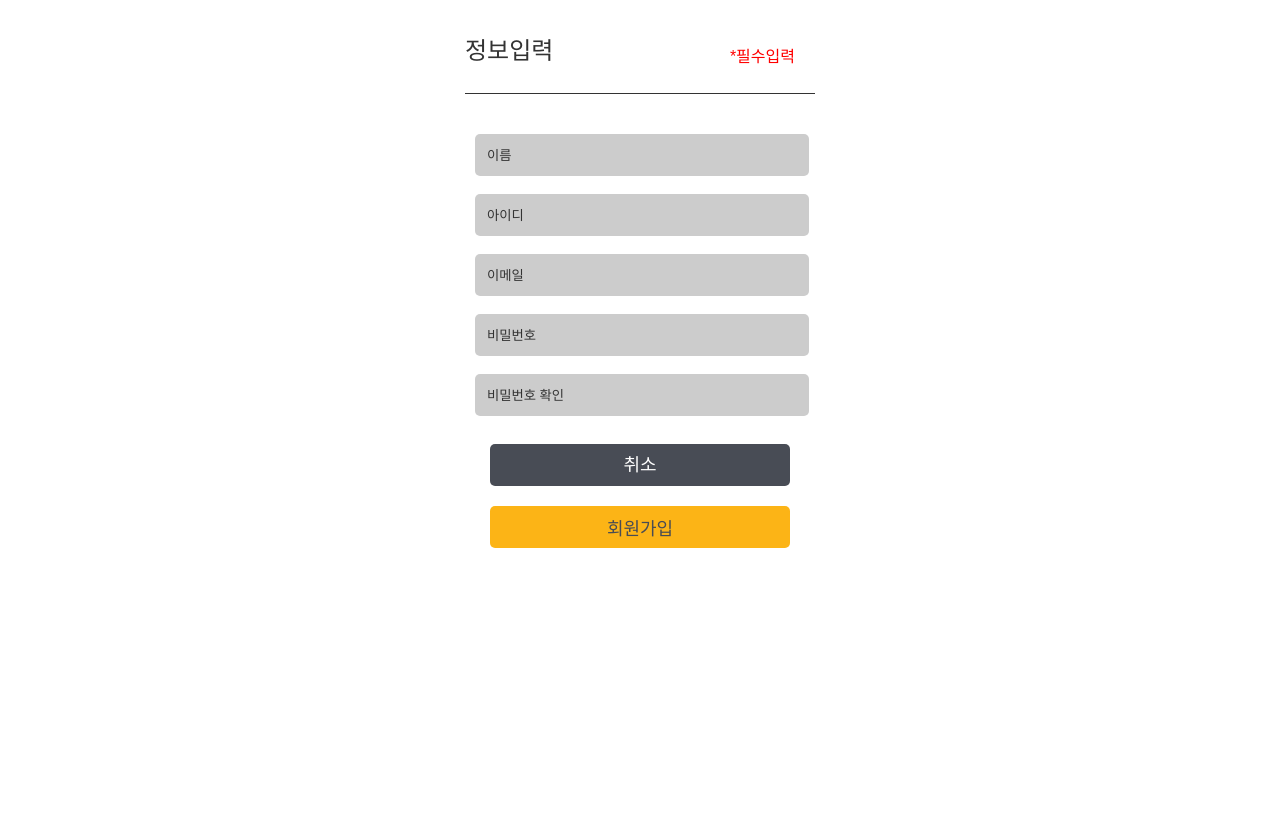
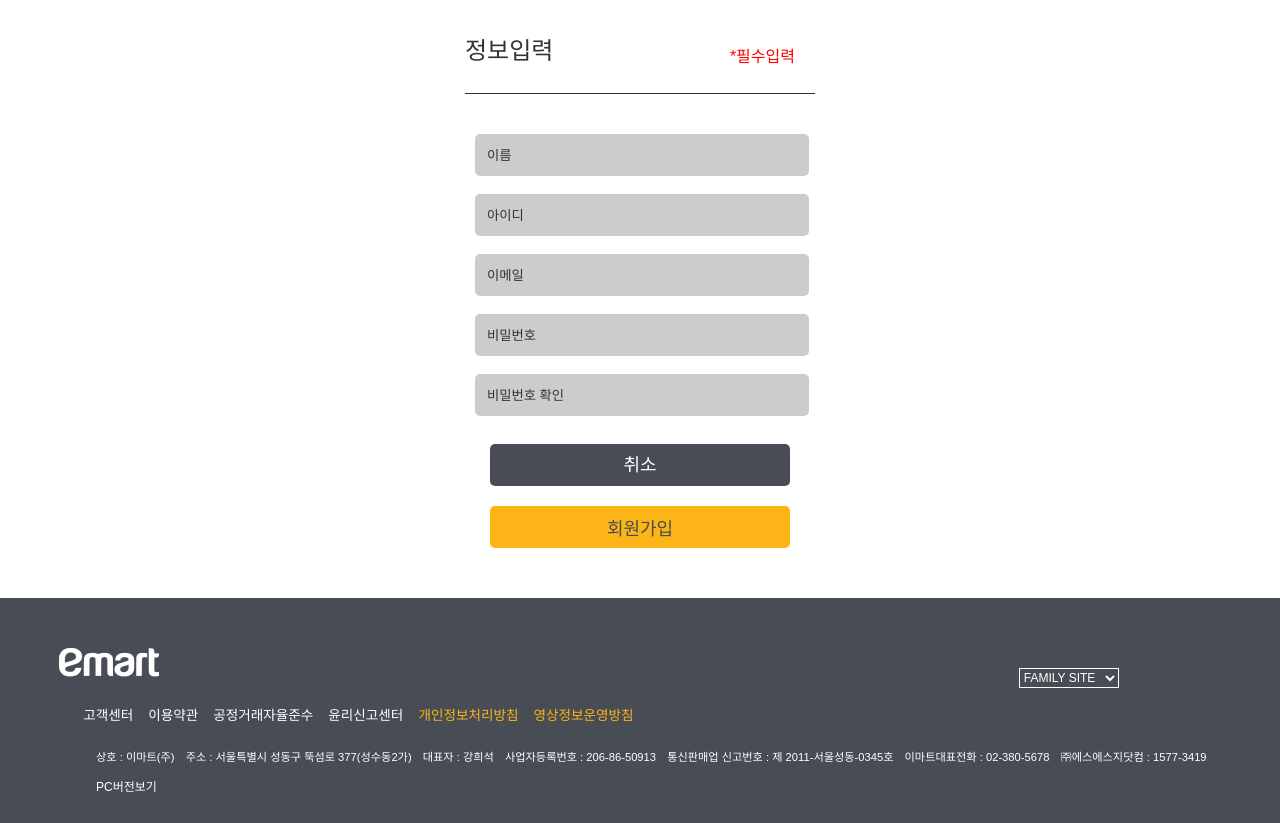
Before and after one commit to jiaeyamm33/Empress_Myeongseong, a PHP site: page /m_register.php in a window 1280 px wide. Shown: the part 445-1268 px from the top of the page. Before the commit the page ends 993 px from the top, so only its background shows below. Run offline with PHP 8.4, Linux system fonts and the light colour scheme; data that the repository does not hold is empty; a stand-in replaces the project's code that opens the database connection; some web fonts are replaced.

Commit message:
emart
++

```diff
--- a/css/m_member.css
+++ b/css/m_member.css
@@ -447,3 +447,67 @@ input[id="cb1"], input[id="cb2"]{
   color: #FF0000;
   margin-left: 20px;
 }
+/* 푸터서식 */
+footer{
+  width: 100%!important;
+  background: var(--t-color04)!important;
+  padding: 50px 0 30px 0!important;
+  color: #fff!important;
+  box-sizing: border-box!important;
+}
+
+footer select{
+  width: 100px!important;
+  height: 20px!important;
+  border: 1px solid #fff!important;
+  font-size: 12px!important;
+  color: #fff!important;
+  background: var(--t-color04)!important;
+  margin: 1.7% 5% 0 0!important;
+}
+
+.f_inner{
+  width: 100%!important;
+}
+
+footer .flnb_top {
+  width: 92%!important;
+  display: flex!important;
+  justify-content: space-between!important;
+}
+
+footer .flnb_top h2 {
+  padding-left: 5%!important;
+}
+
+.f_link{
+  margin: 0px auto!important;
+  width: 92%!important;
+  padding: 20px 0px 20px 5%!important;
+  display: flex!important;
+  flex-wrap: wrap!important;
+  gap: 15px!important;
+}
+
+.f_link a{
+  font-size: 0.85rem!important;
+  color: #fff!important;
+  line-height: 1rem!important;
+}
+address{
+  width: 90%!important;
+  margin: 0px auto!important;
+  padding: 0px 0px 10px 5%!important;
+  font-size: 0.7rem!important;
+  line-height: 1.7rem!important;
+}
+address dt, address dd{display: inline-block!important;}
+address dd{margin-right: 0.5rem!important;}
+footer .version{
+  width: 90%!important;
+  margin: 0px auto!important;
+  padding: 0px 0px 0px 5%!important;
+}
+footer .version a{
+  color: var(--t-color02)!important;
+}
--- a/m_register.php
+++ b/m_register.php
@@ -285,6 +285,68 @@ if(isset($_SESSION['ss_mb_id']) && $_GET['mode'] == 'modify') { // 세션이 있
       </form>
     </article>
     </section>
+  <!-- 푸터 영역 -->
+  <footer>
+    <div class="f_inner">
+      <div class="flnb_top">
+      <h2><a href="m_index.html" title="메인페이지로 바로가기"><img src="./image/f_logo.png" alt="하단로고"></a></h2>
+      <select onchange="siteUrl(this)">
+        <option value="">FAMILY SITE</option>
+        <option value="https://store.emart.com/main/main.do">이마트 매장안내</option>
+        <option value="https://www.shinsegaepoint.com/">신세계포인트</option>
+        <option value="https://emart.ssg.com/">이마트몰</option>
+        <option value="http://culture.emart.com/main">문화센터</option>
+        <option value="http://store.traders.co.kr/index.jsp">이마트 트레이더스</option>
+        <option value="http://www.emarteveryday.co.kr">이마트 에브리데이</option>
+        <option value="https://www.emart24.co.kr">이마트24</option>
+        <option value="https://www.shinsegaegroupinside.com">신세계그룹</option>
+        <option value="http://www.shinsegae.com/">신세계백화점</option>
+        <option value="http://www.sikorea.co.kr/">신세계인터내셔날</option>
+        <option value="http://www.shinsegaefood.com/main.sf">신세계푸드</option>
+        <option value="http://www.shinsegae-con.co.kr">신세계건설</option>
+        <option value="http://www.sinc.co.kr">신세계아이앤씨</option>
+        <option value="http://www.istarbucks.co.kr/">스타벅스커피코리아</option>
+        <option value="https://www.josunhotel.com/">조선호텔앤리조트</option>
+        <option value="https://www.google.co.kr">신세계사이먼</option>
+        <option value="http://www.ssg.com">SSG.COM</option>
+      </select>
+    </div>
+      <div class="f_info">
+        <ul class="f_link">
+          <li><a href="#" title="고객센터">고객센터</a></li>
+          <li><a href="#" title="이용약관">이용약관</a></li>
+          <li><a href="#" title="공정거래자율준수">공정거래자율준수</a></li>
+          <li><a href="#" title="윤리신고센터">윤리신고센터</a></li>
+          <li><a href="#" title="개인정보처리방침"><span class="color_y">개인정보처리방침</span></a></li>
+          <li><a href="#" title="영상정보운영방침"><span class="color_y">영상정보운영방침</span></a></li>
+        </ul>
+        <address>
+          <dl>
+            <dt>상호 : </dt>
+            <dd>이마트(주)</dd>
+            <dt>주소 : </dt>
+            <dd>서울특별시 성동구 뚝섬로 377(성수동2가)</dd>
+            <dt>대표자 : </dt>
+            <dd>강희석</dd>
+            <dt>사업자등록번호 : </dt>
+            <dd>206-86-50913</dd>
+            <dt>통신판매업 신고번호 : </dt>
+            <dd>제 2011-서울성동-0345호</dd>
+            <dt>이마트대표전화 : </dt>
+            <dd>02-380-5678</dd>
+            <dt>㈜에스에스지닷컴 : </dt>
+            <dd>1577-3419</dd>
+          </dl>
+        </address>
+      </div>
+    </div>
+    <a href="#" title="맨 위로 가기" class="top_btn">
+      <i class="fa-solid fa-arrow-up-to-line"></i></a>
+      <div class="version">
+        <a href="http://jiaeyammas.dothome.co.kr/empress_myeongseong/index.html?move_pc_screen=1" title="PC버전보기">PC버전보기</a>
+        <!-- 모바일 사용자가 주소창에 ?move_pc_screen=1값을 지우면 다시 pc화면을 볼 수 있음. -->
+      </div>
+  </footer>
   <script>
     // 푸터 패밀리 사이트 스크립트
     function siteUrl(select) { //사용자가 선택목록을 선택하면 siteUrl함수가 호출됨
```
Also changed, not shown: register.php (+0 -11 lines).
